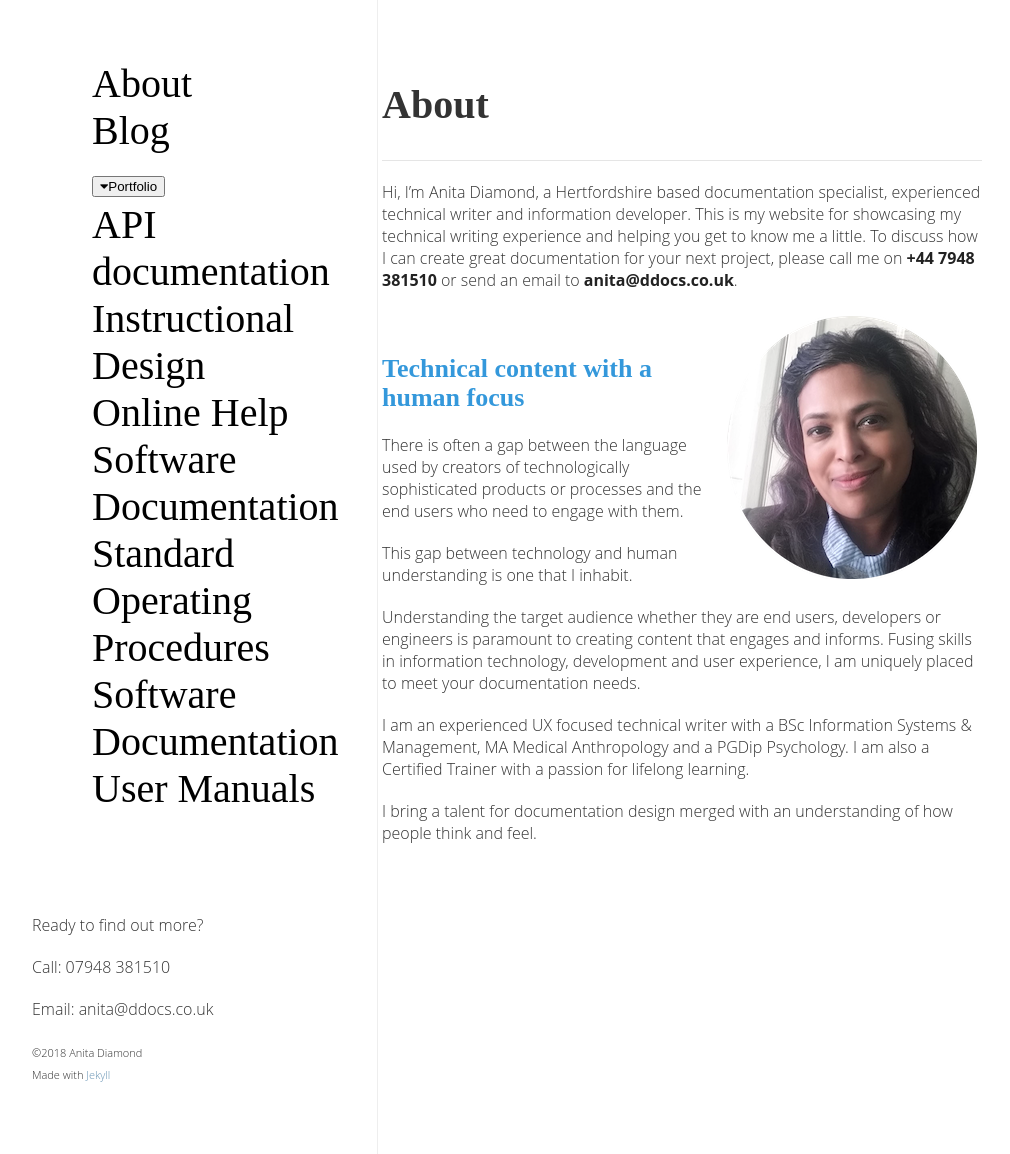
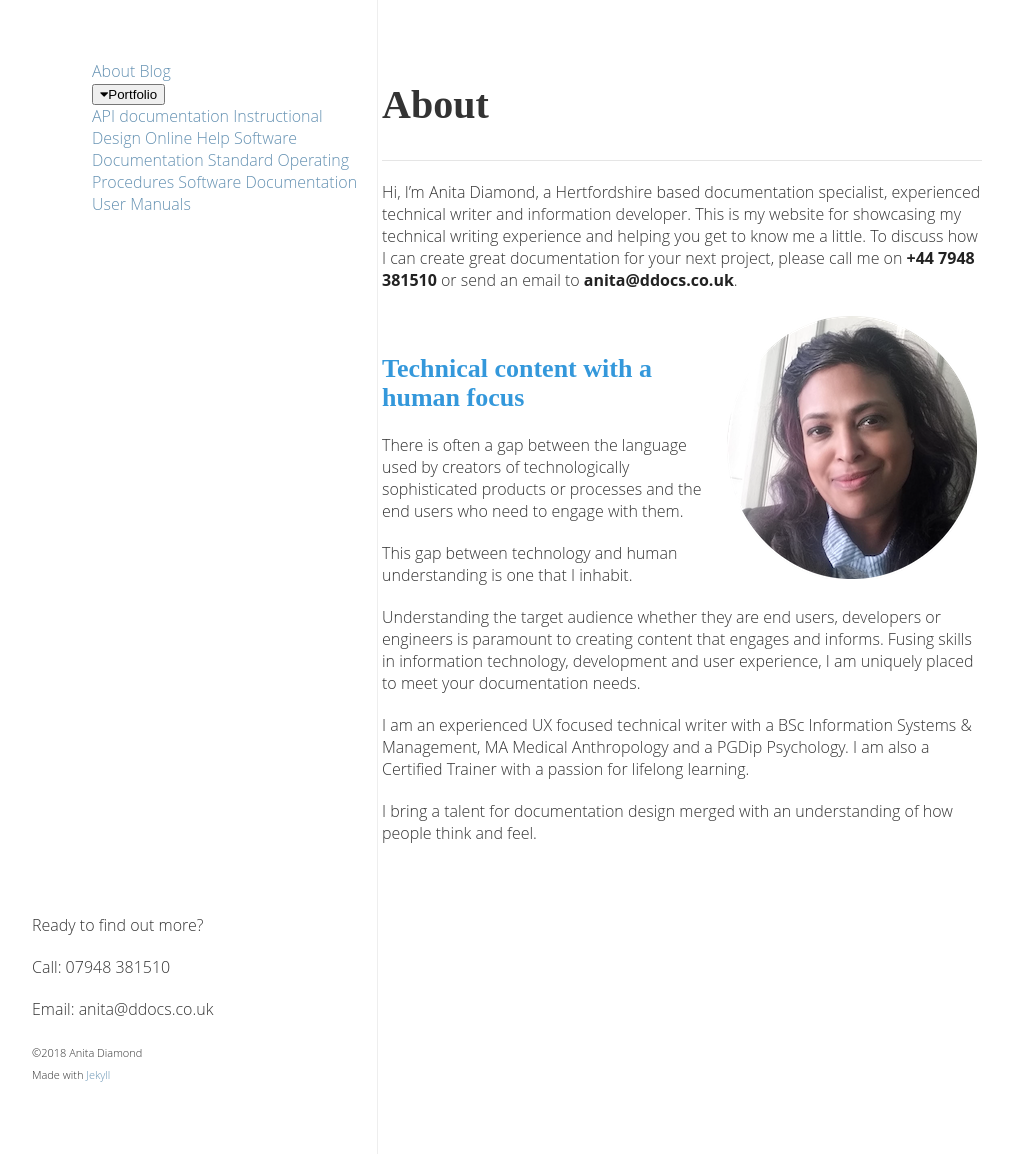
Before and after one commit to ddocs/ddocs.github.io, a Jekyll site: the page built from index.html, in a window 1280 px wide and 1154 px high. Shown: the whole window, without its empty margins (133-1143 px from the left). Built offline with Jekyll 4.4.1, drawn with Linux system fonts in a browser that asks for light colours; nearby versions of some CDN libraries.

Commit message:
Add files via upload

```diff
--- a/css/style.css
+++ b/css/style.css
@@ -246,28 +246,28 @@ header h1 {
 }
 
 /* Vertical menu */
-.vertical-menu {
+/* .vertical-menu {
     width: 275px; /* Set a width if you like */
-    font-family: 'Fredericka the Great', cursive;
+    /* font-family: 'Fredericka the Great', cursive;
     font-size: 40px;
 }
 
 .vertical-menu a {
     background-color: white; /* white background color */
-    color: black; /* Black text color */
-    display: block; /* Make the links appear below each other */
-    padding: 20px,0px,20px; /* Add some padding */
-    text-decoration: none; /* Remove underline from links */
+    /* color: black; /* Black text color */ */
+    /* display: block; /* Make the links appear below each other */ */
+    /* padding: 20px,0px,20px; /* Add some padding */ */
+    /* text-decoration: none; /* Remove underline from links */ */
+/* } */
+
+/* .vertical-menu a:hover { */
+    /* background-color: #F0F8FF; /* Alice Blue background on mouse-over */ */
 }
 
-.vertical-menu a:hover {
-    background-color: #F0F8FF; /* Alice Blue background on mouse-over */
-}
-
-.vertical-menu a.active {
-    background-color: #66CDAA; /* Medium aquamarine color to the "active/current" link */
-    color: white;
-}
+/* .vertical-menu a.active { */
+    /* background-color: #66CDAA; /* Medium aquamarine color to the "active/current" link */ */
+    /* color: white; */
+/* } */ */ */
 /* The dropdown container
 .dropdown {
  float: left;
```
